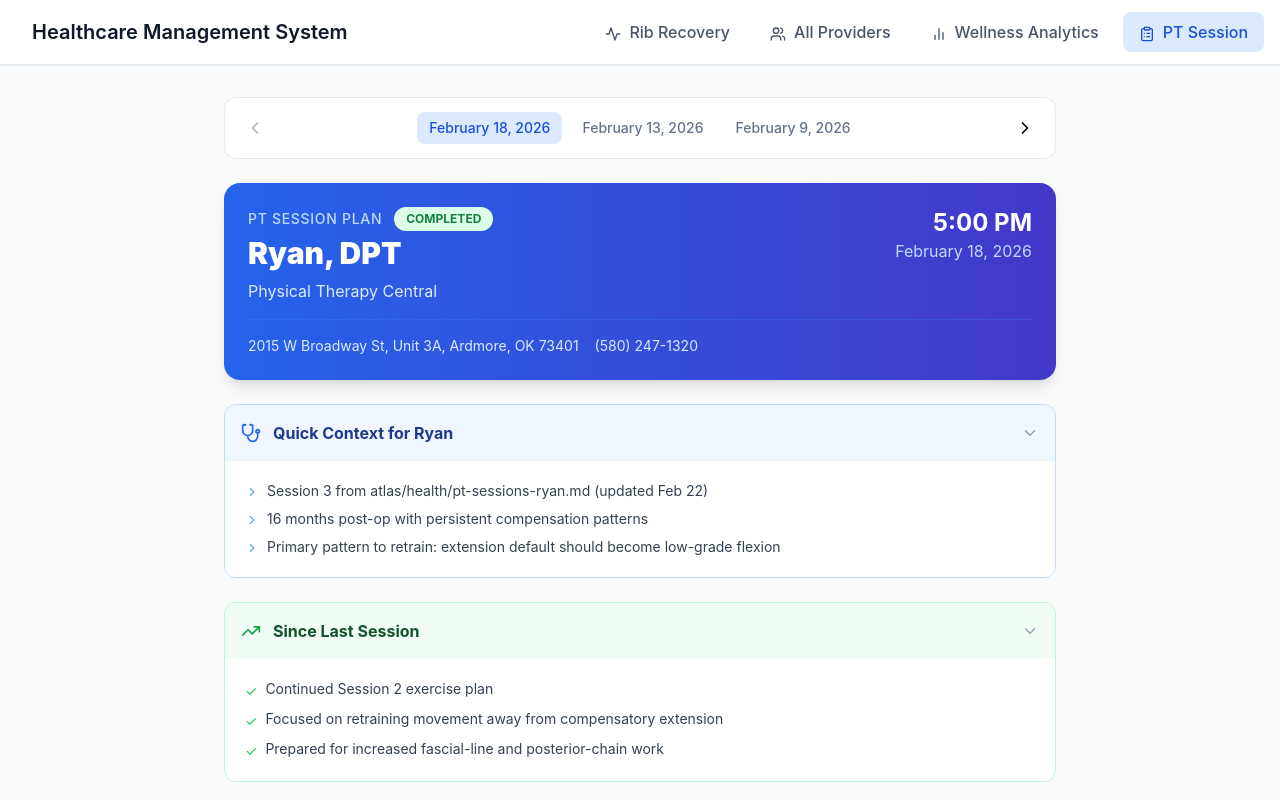
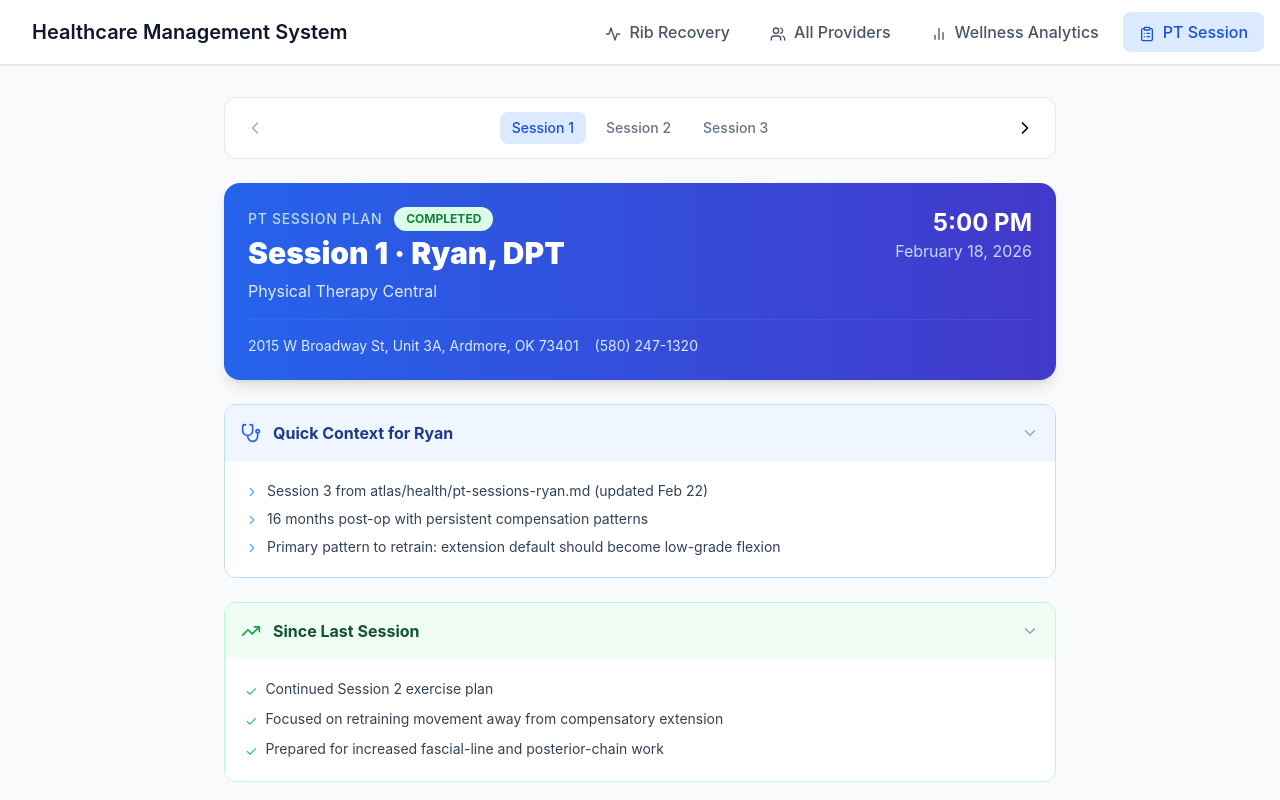
Before and after one commit to JackReis/rib-recovery-dashboard, a React (Create React App) app: page / in a window 1280 px wide. Both pictures are taken after a click on the button "PT Session". Shown: the top 800 px of the page. Built offline with nearby package versions, Linux system fonts and the light colour scheme.

Commit message:
ux(pt): label session selector as Session 1/2/3/4 tabs

```diff
--- a/src/PTSessionPlan.js
+++ b/src/PTSessionPlan.js
@@ -129,8 +129,9 @@ export default function PTSessionPlan() {
                     ? 'bg-blue-100 text-blue-700'
                     : 'text-slate-500 hover:bg-slate-100'
                 }`}
+                title={session.date}
               >
-                {session.date}
+                {`Session ${i + 1}`}
               </button>
             ))}
           </div>
@@ -152,7 +153,7 @@ export default function PTSessionPlan() {
               <p className="text-blue-200 text-sm font-medium uppercase tracking-wider">PT Session Plan</p>
               <StatusBadge status={s.status} />
             </div>
-            <h1 className="text-3xl font-black mt-1">{s.provider.name}, {s.provider.credentials}</h1>
+            <h1 className="text-3xl font-black mt-1">Session {selectedIndex + 1} · {s.provider.name}, {s.provider.credentials}</h1>
             <p className="text-blue-100 mt-2">{s.provider.organization}</p>
           </div>
           <div className="text-right">
```
